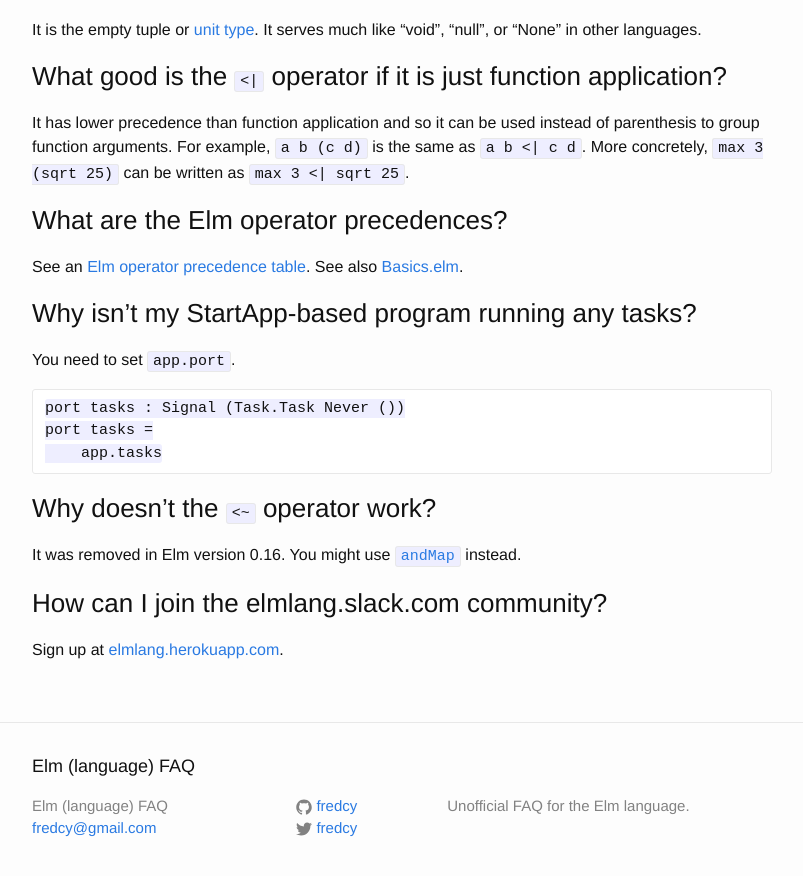
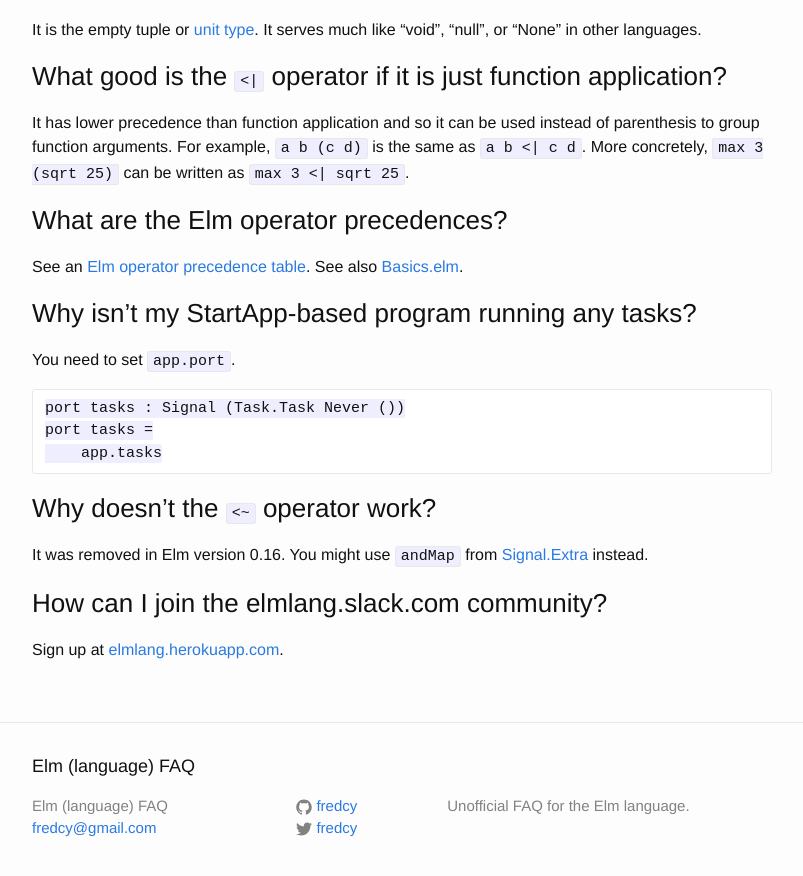
Before and after one commit to gunnarahlberg/elm-faq, a Jekyll site: the page built from index.md, in a window 1280 px wide and 900 px high, scrolled down 1577 px. Shown: the top 876 px of the window, without its empty margins (238-1041 px from the left). Built offline with Jekyll 4.4.1, drawn with Linux system fonts in a browser that asks for light colours.

Commit message:
Refer to Signal.Extras for andMap

```diff
--- a/index.md
+++ b/index.md
@@ -66,7 +66,9 @@ You need to set `app.port`.
 
 ### Why doesn't the `<~` operator work?
 
-It was removed in Elm version 0.16. You might use [`andMap`](http://package.elm-lang.org/packages/elm-lang/core/3.0.0/Task#andMap) instead.
+It was removed in Elm version 0.16. You might use `andMap` from
+[Signal.Extra](http://package.elm-lang.org/packages/Apanatshka/elm-signal-extra/5.7.0/Signal-Extra#andMap)
+instead.
 
 ### How can I join the elmlang.slack.com community?
 Sign up at [elmlang.herokuapp.com](http://elmlang.herokuapp.com/).
```
